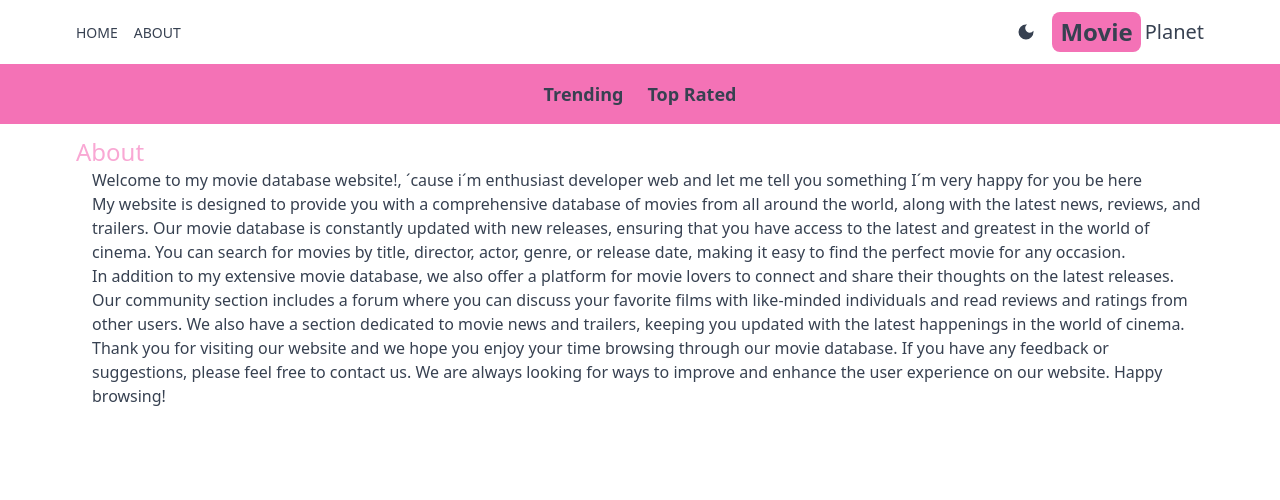
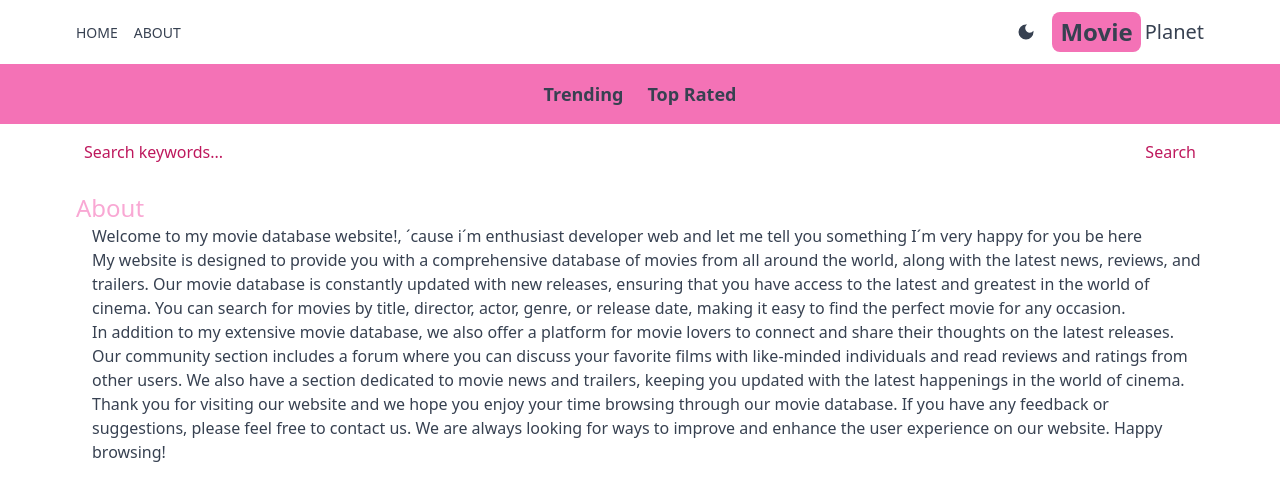
Before and after one commit to DanielaCastrejon/movie-app-next, a Next.js app: page /about in a window 1280 px wide. Shown: the top 500 px of the page. Built offline with nearby package versions, Linux system fonts and the light colour scheme.

Commit message:
Se agrega la barra de búsqueda y el filtrado de resultados de la búsqueda, ya se pueden ver las imagenes y se hizo una restructuración en el src

```diff
--- a/src/app/layout.js
+++ b/src/app/layout.js
@@ -1,8 +1,9 @@
 import localFont from "next/font/local";
 import "./globals.css";
-import Header from "./components/Header";
+import Header from "../components/Header";
 import Providers from "./Providers";
-import Navbar from "./components/Navbar";
+import Navbar from "../components/Navbar";
+import SearchBox from "../components/SearchBox";
 
 const geistSans = localFont({
   src: "./fonts/GeistVF.woff",
@@ -29,6 +30,7 @@
         <Providers>
             <Header/>
             <Navbar/>
+            <SearchBox/>
             {children}
         </Providers>
       </body>
--- a/src/app/page.js
+++ b/src/app/page.js
@@ -1,4 +1,4 @@
-import Results from "./components/Results";
+import Results from "../components/Results";
 
 const API_KEY = process.env.API_KEY;
 
--- /dev/null
+++ b/src/app/search/[searchTerm]/page.jsx
@@ -0,0 +1,18 @@
+import Results from '@/components/Results';
+
+export default async function SearchPage({ params }) {
+    const seachTerm = params.searchTerm;
+    const res = await fetch(
+    `https://api.themoviedb.org/3/search/movie?api_key=${process.env.API_KEY}&query=${seachTerm}&language=en-US&page=1&include_adult=false`
+    );
+    const data = await res.json();
+    const results = data.results;
+    return (
+    <div>
+        {results &&
+        results.length ===
+        <h1 className='text-center pt-6'>No results found</h1>}
+        {results && <Results results={results} />}
+    </div>
+    );
+}
--- /dev/null
+++ b/src/components/SearchBox.jsx
@@ -0,0 +1,33 @@
+'use client';
+
+import { useState } from 'react';
+import { useRouter } from 'next/navigation';
+
+export default function SearchBox() {
+    const [search, setSearch] = useState('');
+    const router = useRouter();
+    const handleSubmit = (e) => {
+    e.preventDefault();
+    router.push(`/search/${search}`);
+    };
+    return (
+    <form
+        className='flex justify-between px-5 max-w-6xl mx-auto'
+        onSubmit={handleSubmit}
+    >
+        <input
+        type='text'
+        placeholder='Search keywords...'
+        className='w-full h-14 rounded-md placeholder-pink-700 outline-none bg-transparent flex-1'
+        value={search}
+        onChange={(e) => setSearch(e.target.value)}
+        />
+        <button
+        className='text-black disabled:text-pink-700'
+        disabled={search === ''}
+        >
+        Search
+        </button>
+    </form>
+    );
+}
```
Also changed, not shown: src/components/Card.jsx (renamed from src/app/components/Card.jsx), src/components/DarkModeSwitch.jsx (renamed from src/app/components/DarkModeSwitch.jsx), src/components/Header.jsx (renamed from src/app/components/Header.jsx), src/components/MenuItem.jsx (renamed from src/app/components/MenuItem.jsx), src/components/Navbar.jsx (renamed from src/app/components/Navbar.jsx), src/components/NavbarItem.jsx (renamed from src/app/components/NavbarItem.jsx), src/components/Results.jsx (renamed from src/app/components/Results.jsx).
